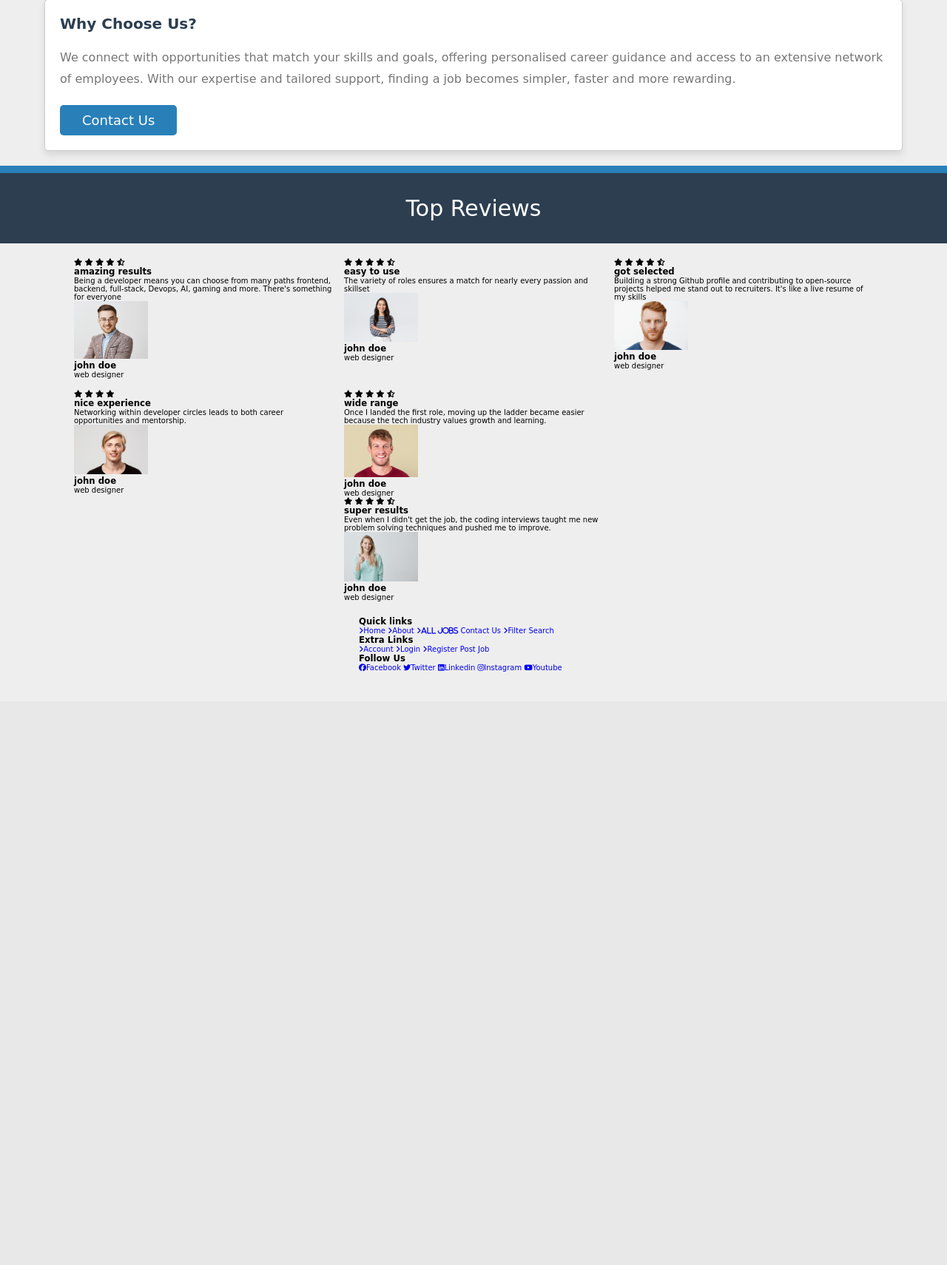
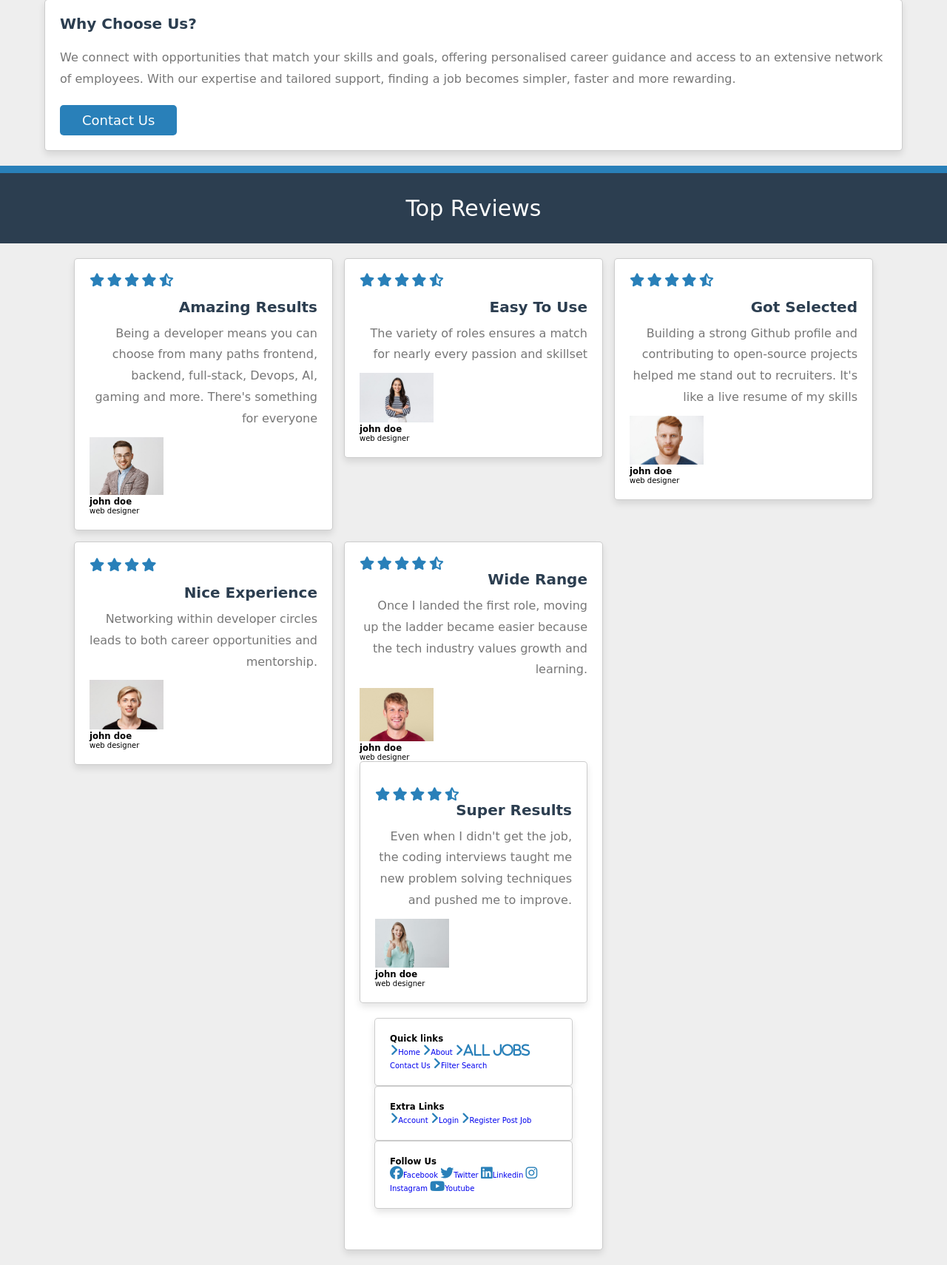
Before and after one commit to Kanit5/Job-Finder, a PHP site: page /about.html in a window 1280 px wide. Shown: the part 804-2514 px from the top of the page at 74% size. Before the commit the page ends 1712 px from the top, so only its background shows below. Run offline with PHP 8.4, Linux system fonts and the light colour scheme; some libraries are stand-ins or nearby versions.

Commit message:
joni update

```diff
--- a/style.css
+++ b/style.css
@@ -394,3 +394,35 @@ gap: 1.5rem;
     align-items: flex-start;
     justify-content: center;
 }
+
+.reviews .box-container .box{
+    background-color: var(--white);
+    box-shadow: var(--box-shadow);
+    border: var(--border);
+    border-radius: .5rem;
+    padding: 2rem;
+}
+
+.reviews .box-container .box .stars{
+    margin-bottom: 1.5rem;
+}
+
+.reviews .box-container .box .stars i{
+    color: var(--main-color);
+    font-size: 1.8rem;
+}
+
+.reviews .box-container .box .title{
+    text-transform: capitalize;
+    font-size: 2rem;
+    color: var(--black);
+    text-align: right;
+}
+
+.reviews .box-container .box p{
+    text-align: right;
+    font-size: 1.6rem;
+    color: var(--light-color);
+    padding: 1rem 0;
+    line-height: 1.8;
+}
```
